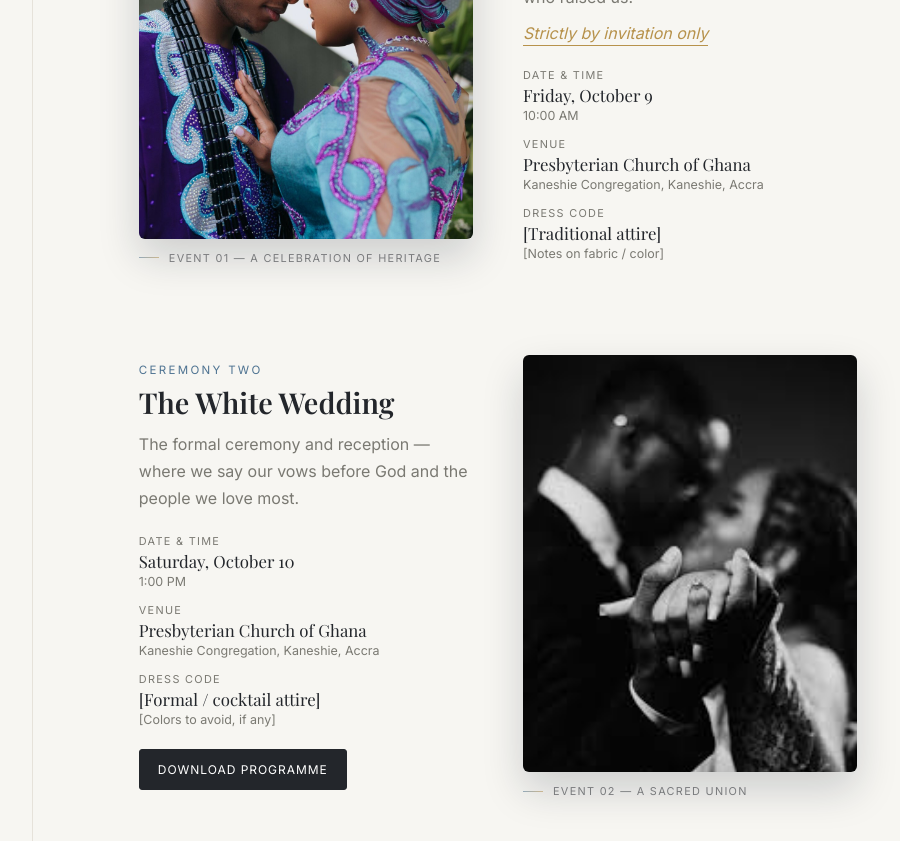
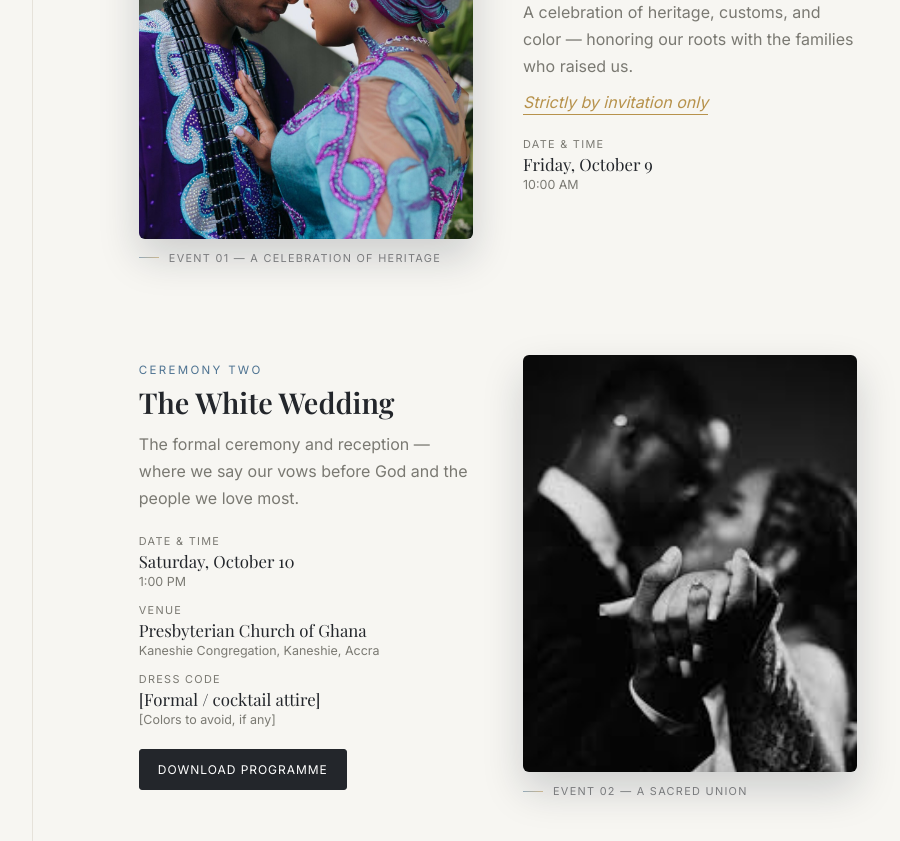
Before and after one commit to fiificode/wedding-next, a Next.js app: page /details in a window 1280 px wide. Shown: the part 1600-2441 px from the top of the page, without its empty margins (156-1056 px from the left). Built offline with nearby package versions, Linux system fonts and the light colour scheme.

Commit message:
Enhance invite card styles in global CSS by adding new datetime formatting and styling. Update DoubleDoorInvite component to display venue and event date more clearly, improving overall layout and user experience. Simplify event details in page.jsx for better readability.

```diff
--- a/app/details/page.jsx
+++ b/app/details/page.jsx
@@ -18,15 +18,7 @@ const EVENTS = [
     text: "A celebration of heritage, customs, and color — honoring our roots with the families who raised us.",
     inviteOnly: true,
     img: traditionalWedding,
-    fields: [
-      ["DATE & TIME", "Friday, October 9", "10:00 AM"],
-      [
-        "VENUE",
-        "Presbyterian Church of Ghana",
-        "Kaneshie Congregation, Kaneshie, Accra",
-      ],
-      ["DRESS CODE", "[Traditional attire]", "[Notes on fabric / color]"],
-    ],
+    fields: [["DATE & TIME", "Friday, October 9", "10:00 AM"]],
     ph: "tph-3",
   },
   {
--- a/app/globals.css
+++ b/app/globals.css
@@ -1367,6 +1367,13 @@ button {
   font-size: 1rem;
   margin-bottom: 2px;
 }
+.invite-back-card .ib-venue .ib-datetime {
+  display: inline-block;
+  margin-top: 6px;
+  color: var(--accent3);
+  font-style: italic;
+  letter-spacing: 0.03em;
+}
 .invite-back-card .ib-flowers {
   width: 130px;
   margin-top: 22px;
--- a/components/DoubleDoorInvite.jsx
+++ b/components/DoubleDoorInvite.jsx
@@ -54,8 +54,10 @@ export default function DoubleDoorInvite() {
             BLESS OUR MARRIAGE
           </p>
           <div className="ib-venue">
-            <b>Presbyterian Church of Ghana · 1:00 PM</b>
+            <b>Presbyterian Church of Ghana</b>
             Kaneshie Congregation, Kaneshie, Accra
+            <br />
+            <span className="ib-datetime">Saturday, October 10, 2026 at 1 PM</span>
           </div>
           <div className="ib-flowers" aria-hidden="true">
             <svg viewBox="0 0 220 50" fill="none" xmlns="http://www.w3.org/2000/svg">
```
